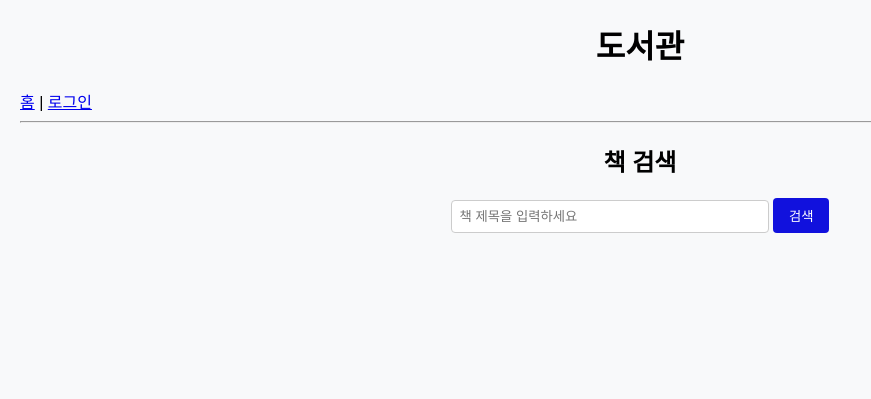
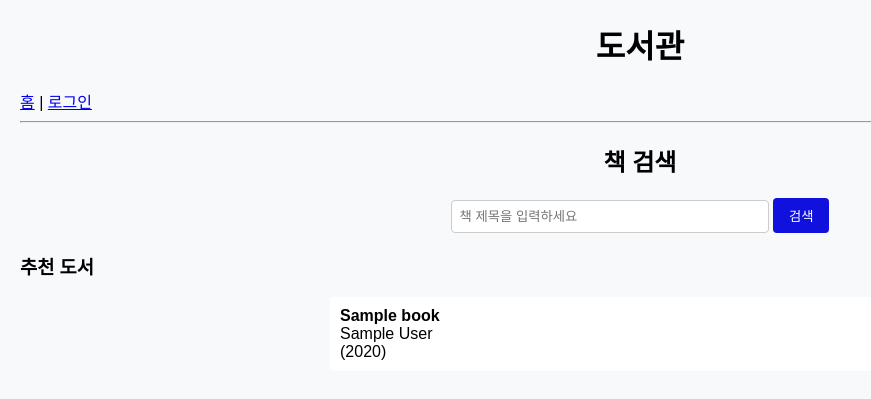
Before and after one commit to jsh112/DB_project, a Flask app: page / in a window 1280 px wide. Shown: the top 399 px of the page, without its empty margins (0-871 px from the left). Run offline with Flask 3, Linux system fonts and the light colour scheme; tables that the repository leaves empty hold one stand-in row (values such as "Sample post").

Commit message:
추천 도서 리스트 만들기

```diff
--- a/app/routes.py
+++ b/app/routes.py
@@ -1,11 +1,26 @@
-from flask import render_template, request, redirect, url_for, abort
+from flask import render_template, request, redirect, url_for, abort, session
 import sqlite3
+
 
 
 def init_routes(app):
     @app.route('/')
     def home():
-        return render_template('home.html')
+        try:
+            conn = sqlite3.connect('library.db')
+            conn.row_factory = sqlite3.Row
+            cursor = conn.cursor()
+
+            cursor.execute("SELECT author, title, published_year, ISBN FROM Book LIMIT 10")
+            recommended_books = cursor.fetchall()
+
+        except sqlite3.Error as e:
+            recommended_books = []
+            print(f"Database error: {e}")
+        finally:
+            conn.close()
+
+        return render_template('home.html', recommended_books=recommended_books)
 
     @app.route('/search/', methods=['GET', 'POST'])
     def search():
@@ -55,3 +70,43 @@ def init_routes(app):
     @app.route('/login/')
     def login():
         pass
+
+    # 대출 라우트
+    @app.route('/rent/<isbn>', methods=['POST'])
+    def rent_book(isbn):
+        # 사용자 로그인 체크
+        user_id = session.get('user_id')  # 세션에서 유저 아이디 가져오기
+        if not user_id:
+            return "User not logged in", 401
+        try:
+            conn = sqlite3.connect('library.db')
+            cursor = conn.cursor()
+
+            # Check if the book is available
+            cursor.execute("SELECT available_rent FROM Book WHERE ISBN = ?", (isbn,))
+            result = cursor.fetchone()
+            if result and result[0] == 0:
+                return "This book is not available for rent.", 400
+
+            # Update Book availability
+            cursor.execute("UPDATE Book SET available_rent = 0 WHERE ISBN = ?", (isbn,))
+
+            # Insert into Rental
+            user_id = session.get('user_id')  # Use session for the logged-in user ID
+            if not user_id:
+                return "User not logged in", 401
+
+            rental_date = "2024-11-30"  # Use datetime.now() for the current date
+            due_date = "2024-12-07"  # Example: 7 days from rental_date
+            cursor.execute('''
+                INSERT INTO Rental (RentalDate, Status, Rent_ISBN, User_ID, DueDate)
+                VALUES (?, ?, ?, ?, ?)
+            ''', (rental_date, "Rented", isbn, user_id, due_date))
+
+            conn.commit()
+            return "Book rented successfully!", 200
+
+        except sqlite3.Error as e:
+            return f"Database error: {e}", 500
+        finally:
+            conn.close()
--- a/app/templates/home.html
+++ b/app/templates/home.html
@@ -14,4 +14,17 @@
             <p>{{ error }}</p>
         </div>
     {% endif %}
+
+    <!-- 추천 도서 리스트 -->
+    <div class="recommended-books">
+        <h3>추천 도서</h3>
+        <ul>
+            {% for book in recommended_books %}
+                <li><strong>{{ book['title'] }}</strong><br> {{ book['author'] }}<br> ({{ book['published_year'] }})</li>
+            {% endfor %}
+        </ul>
+    </div>
+
+
+
 {% endblock %}
```
Also changed, not shown: app/static/css/home.css (+27 -0 lines).
